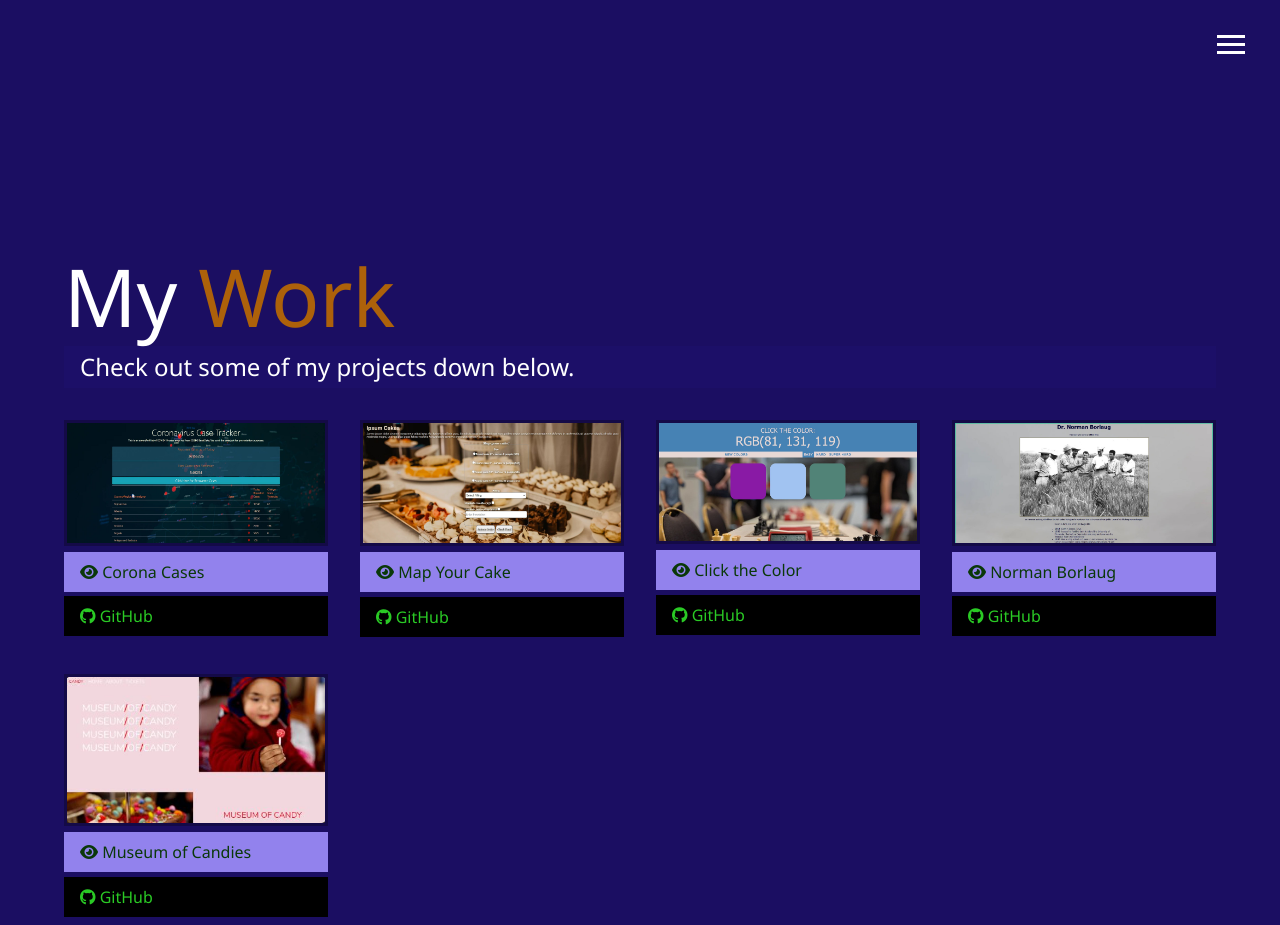
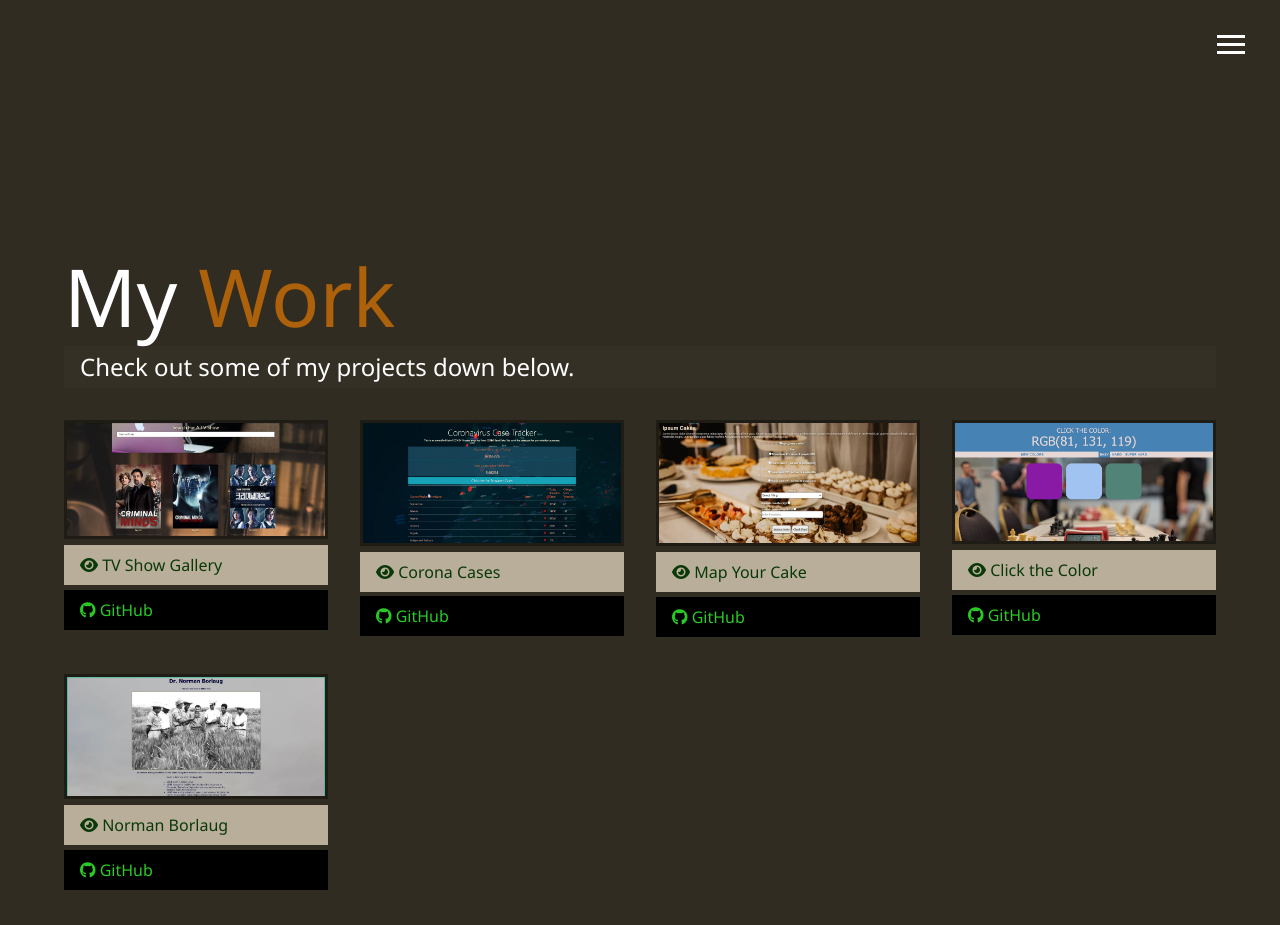
Before and after one commit to ntig0001/portfolio, a website: page dist/work.html in a window 1280 px wide. Shown: the top 925 px of the page. Drawn offline with Linux system fonts and the light colour scheme.

Commit message:
added TV show-app

```diff
--- a/scss/_config.scss
+++ b/scss/_config.scss
@@ -1,4 +1,4 @@
-$primary-color:#1b0e62;
+$primary-color:#312c22;
 $secondary-color: #ad610a;
 $show-home-image: true;
 $home-image: url(../img/background.jpg);
```
Also changed, not shown: dist/about.html, dist/css/main.css, dist/img/companies/food_basics.jpg, dist/img/companies/value_village.jpg, dist/img/projects/show_app.JPG (added), dist/index.html, dist/work.html.
